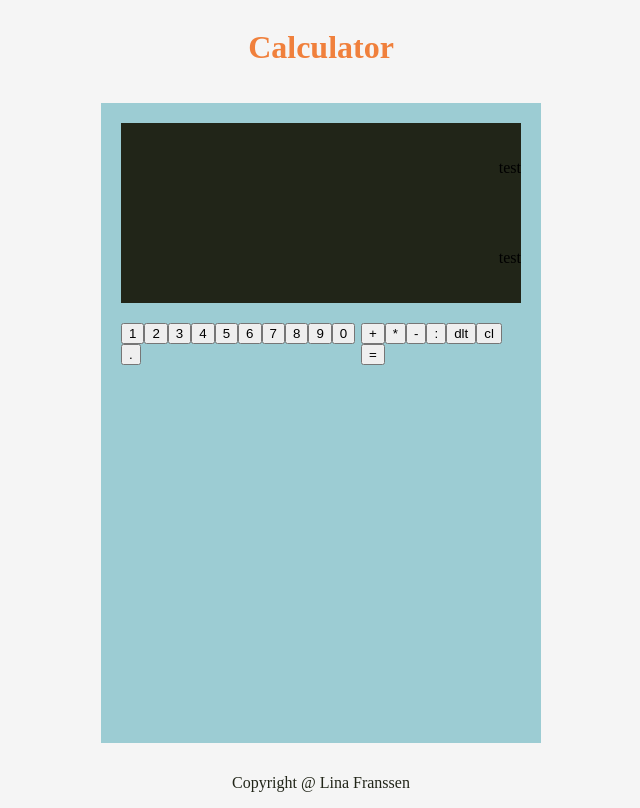
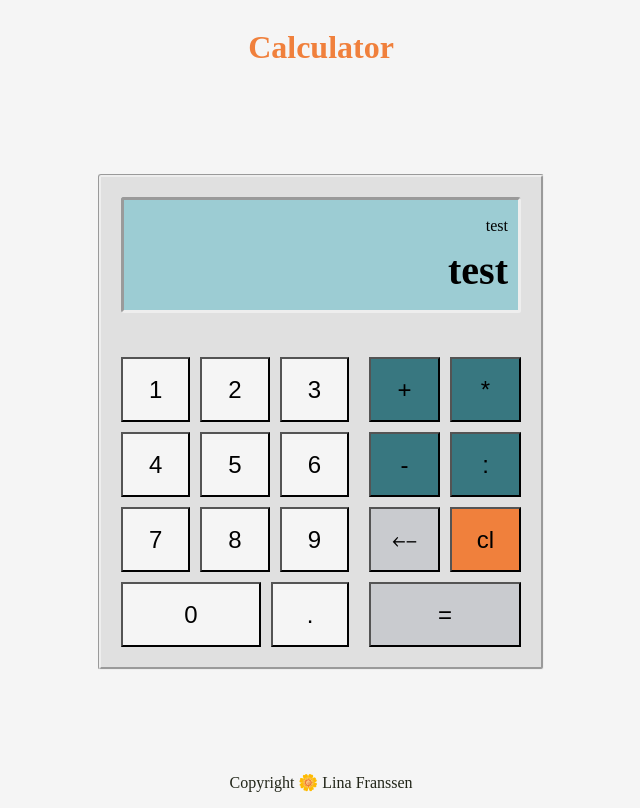
Before and after one commit to LinA636/calculator, a plain HTML site: page index.html in a window 1280 px wide. Shown: the whole page, without its empty margins (327-967 px from the left). Drawn offline with Linux system fonts and the light colour scheme.

Commit message:
place every element to its place, color button, apply hover effect, style borders

```diff
--- a/index.html
+++ b/index.html
@@ -13,36 +13,36 @@
     <div class="calc-container">
         <div class="display-container">
             <p class="display-calc">test</p>
-            <p class="display-result">test</p>
+            <h2 class="display-result">test</h2>
         </div>
 
         <div class="button-container">
             <div class="num-button-container">
-                <button class="number">1</button>
-                <button class="number">2</button>
-                <button class="number">3</button>
-                <button class="number">4</button>
-                <button class="number">5</button>
-                <button class="number">6</button>
-                <button class="number">7</button>
-                <button class="number">8</button>
-                <button class="number">9</button>
-                <button class="number">0</button>
-                <button class="">.</button>
+                <button class="number singleButton">1</button>
+                <button class="number singleButton">2</button>
+                <button class="number singleButton">3</button>
+                <button class="number singleButton">4</button>
+                <button class="number singleButton">5</button>
+                <button class="number singleButton">6</button>
+                <button class="number singleButton">7</button>
+                <button class="number singleButton">8</button>
+                <button class="number singleButton">9</button>
+                <button class="number doubleButton">0</button>
+                <button class="number singleButton">.</button>
             </div>
             <div class="non-num-button-container">
-                <button class="calc">+</button>
-                <button class="calc">*</button>
-                <button class="calc">-</button>
-                <button class="calc">:</button>
-                <button class="">dlt</button>
-                <button class="clear">cl</button>
-                <button class="equal">=</button>
+                <button class="calc singleButton">+</button>
+                <button class="calc singleButton">*</button>
+                <button class="calc singleButton">-</button>
+                <button class="calc singleButton">:</button>
+                <button class="delete singleButton">&#10508</button>
+                <button class="clear singleButton">cl</button>
+                <button class="equal doubleButton">=</button>
             </div>
         </div>
     </div>
 
-    <p class="footer">Copyright @ Lina Franssen</p>
+    <p class="footer">Copyright &#127804 Lina Franssen</p>
 
     <script src="javaScript.js"></script>
 </body>
--- a/style.css
+++ b/style.css
@@ -3,24 +3,27 @@
     --color-myrtle-green: #387780;
     --color-light-blue: #9cccd3;
     --color-black-olive: #212518;
-    --color-ash-grey: #c7cfb4;
+    --color-platinum: #e0e0e0;
     --color-white-smoke: #f5f5f5;
     --color-french-grey: #c9cbcf;
     --color-pumpkin: #f0803c;
 
     /* Background colors */
     --body-bg-color: var(--color-white-smoke);
-    --calc-bg-color: var(--color-light-blue);
-    --display-bg-color: var(--color-black-olive);
+    --calc-bg-color: var(--color-platinum);
+    --display-bg-color: var(--color-light-blue);
     --num-button-bg-color: var(--color-french-grey);
     --calc-button-bg-color: var(--color-myrtle-green);
     --clear-button-bg-color: var(--color-pumpkin);
-    --delete-equal-button-bg-color: var(--color-ash-grey);
+    --delete-equal-button-bg-color: var(--color-french-grey);
 
     /* text colors */
     --title-color: var(--color-pumpkin);
     --footer-text-color: var(--color-black-olive);
     --button-text-color: var(--color-black-olive);
+
+    /* rounded corners */
+    --rounded-corners: 3px;
 
 }
 
@@ -47,23 +50,29 @@ body {
     color: var(--footer-text-color);
 }
 
+/* calculator */
 .calc-container {
     background-color: var(--calc-bg-color);
     width: 400px;
-    height: 600px;
+    height: 450px;
     padding: 20px;
+    border-style: groove;
+    border-radius: var(--rounded-corners);
 
     display: flex;
     flex-direction: column;
-    justify-content: flex-start;
+    justify-content: space-between;
     align-items: stretch;
     gap: 20px;
 }
 
 .display-container {
     background-color: var(--display-bg-color);
-    background-blend-mode: lighten;
-    min-height: 30%;
+    width: auto;
+    height: 20%;
+    border-style: inset;
+    border-radius: var(--rounded-corners);
+    padding: 10px;
 
     display: flex;
     flex-direction: column;
@@ -71,10 +80,20 @@ body {
     align-items: flex-end;
 }
 
+.display-calc{
+    margin: 0px;
+}
+
+.display-result{
+   margin: 0px;
+   font-size: 40px;
+}
+
 .button-container{
     display: flex;
-    justify-content: flex-start;
-    align-items: start;
+    justify-content: space-evenly;
+    align-items: center;
+    gap: 20px;
 }
 
 .num-button-container{
@@ -82,6 +101,7 @@ body {
 
     display: flex;
     flex-wrap: wrap;
+    gap: 10px;
 }
 
 .non-num-button-container{
@@ -89,10 +109,48 @@ body {
 
     display: flex;
     flex-wrap: wrap;
+    gap: 10px;
+}
+
+button{
+    min-width: 65px;
+    min-height: 65px;
+    font-size: 24px;
+    border-style: outset;
+}
+
+.singleButton{
+    flex: 1;
+}
+
+.doubleButton{
+    flex: 2;
+}
+
+.clear{
+    background-color: var(--color-pumpkin);
+}
+
+.calc{
+    background-color: var(--calc-button-bg-color);
+}
+
+.delete,
+.equal{
+    background-color: var(--delete-equal-button-bg-color);
+}
+
+.clear:hover,
+.calc:hover,
+.delete:hover,
+.equal:hover{
+    opacity: 0.7;
 }
 
 .number{
-    min-width: 80;
-    min-height: 80;
+    background-color: var(--color-white-smoke);
+}
 
+.number:hover{
+    background-color: var(--color-ash-grey);
 }
```
